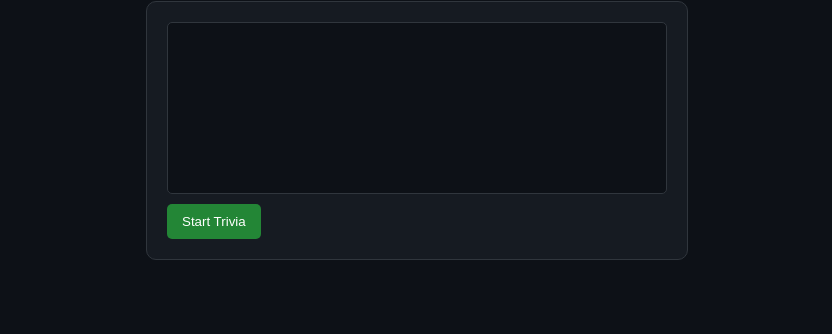
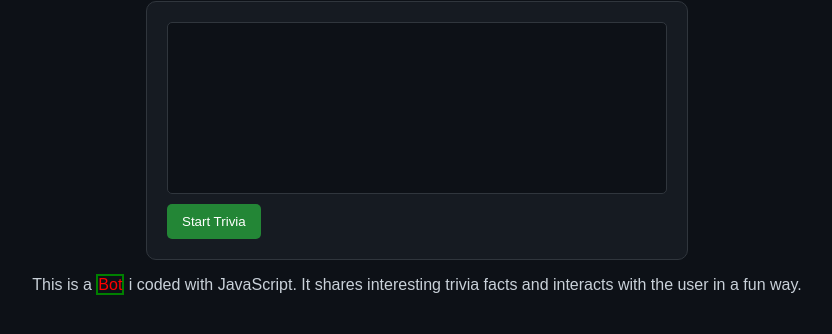
Before and after one commit to IRISofDEFI/Trivial-bot, a plain HTML site: page index.html in a window 1280 px wide. Shown: the part 108-442 px from the top of the page, without its empty margins (223-1055 px from the left). Drawn offline with Linux system fonts and the light colour scheme.

Commit message:
Added more if to fronend

```diff
--- a/index.html
+++ b/index.html
@@ -61,6 +61,10 @@
         <div id="output" class="bot-output"></div>
         <button onclick="runBot()">Start Trivia</button>
     </div>
+    <p>This is a
+        <span style="color: red; border: 2px solid green;">Bot</span>
+        i coded with JavaScript. It shares interesting trivia facts and interacts with the user in a fun way.
+    </p>
 
     <!-- Link to your external JS file -->
     <script src="scripts.js"></script>
```
